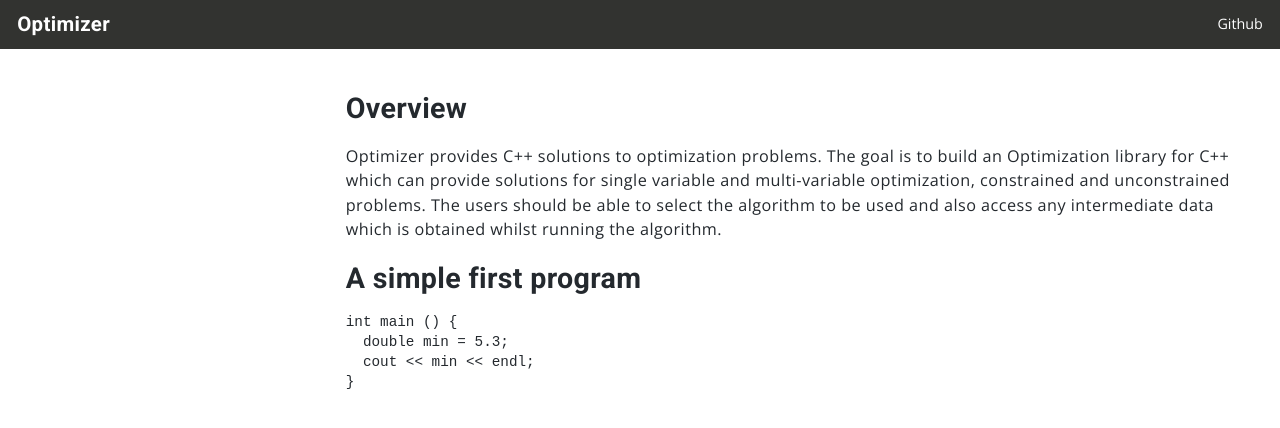
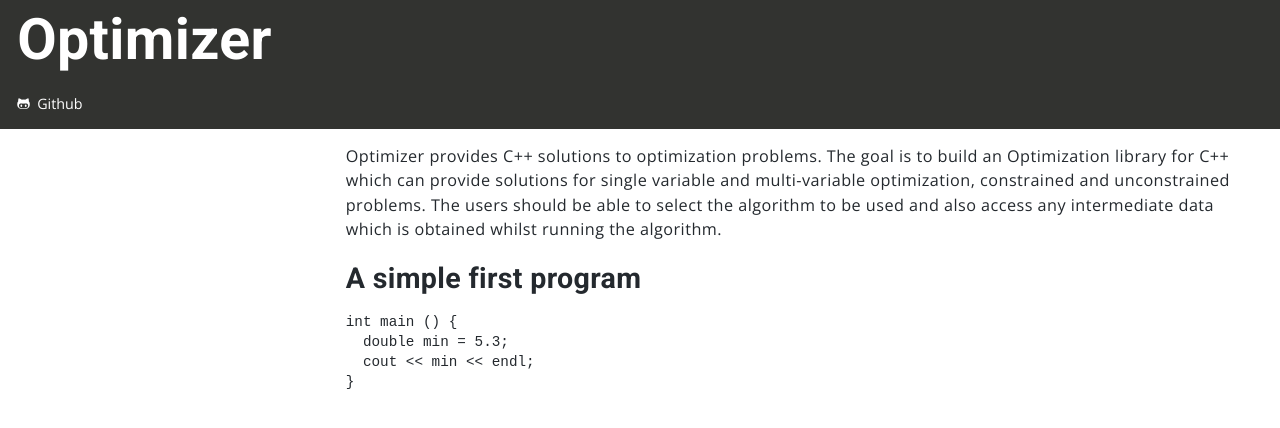
Before and after one commit to sudz123/Optimizer, a website built with Parcel: page Documentation/index.html in a window 1280 px wide. Built offline with nearby package versions, Linux system fonts and the light colour scheme.

Commit message:
feat(html): add header markup

```diff
--- a/Documentation/index.html
+++ b/Documentation/index.html
@@ -9,12 +9,14 @@
 </head>
 <body>
   <header class="header">
-    <h1>Optimizer</h1>
-    <ul class="nav nav--inline">
-      <li class="nav__list-item">
-        <a href="#">Github</a>
-      </li>
-    </ul>
+    <div class="wrapper wrapper--flex">
+      <h1 class="header__brand">Optimizer</h1>
+      <ul class="nav nav--inline">
+        <li class="nav__list-item">
+          <a href="#"><i class="icon ion-logo-octocat"></i> &nbsp;Github</a>
+        </li>
+      </ul>
+    </div>
   </header>
   <nav class="drop-nav">
     <h4 class="drop-nav__active"><i class="icon ion-md-contract"></i>Overview</h4>
```
